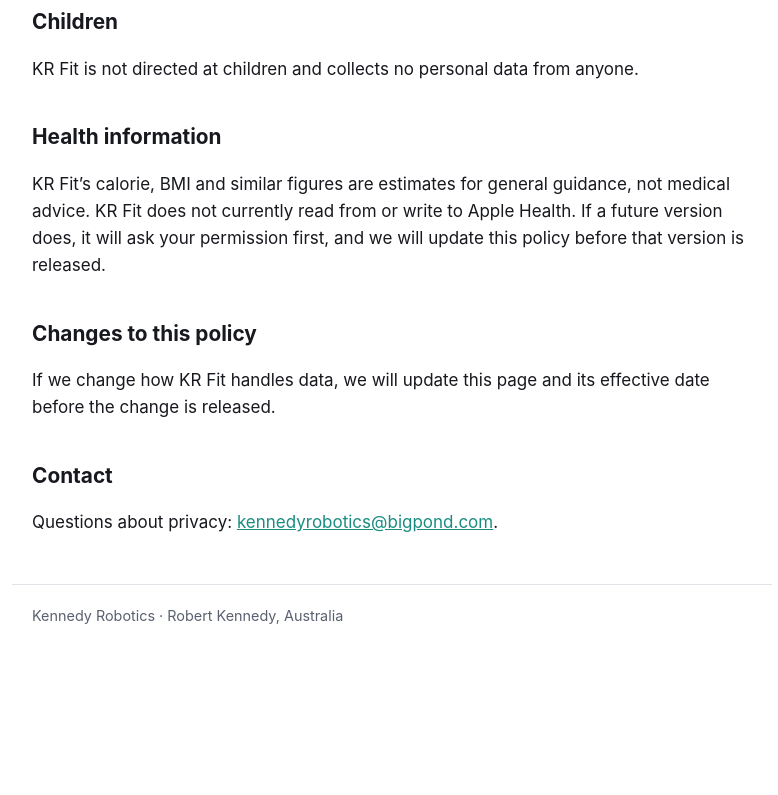
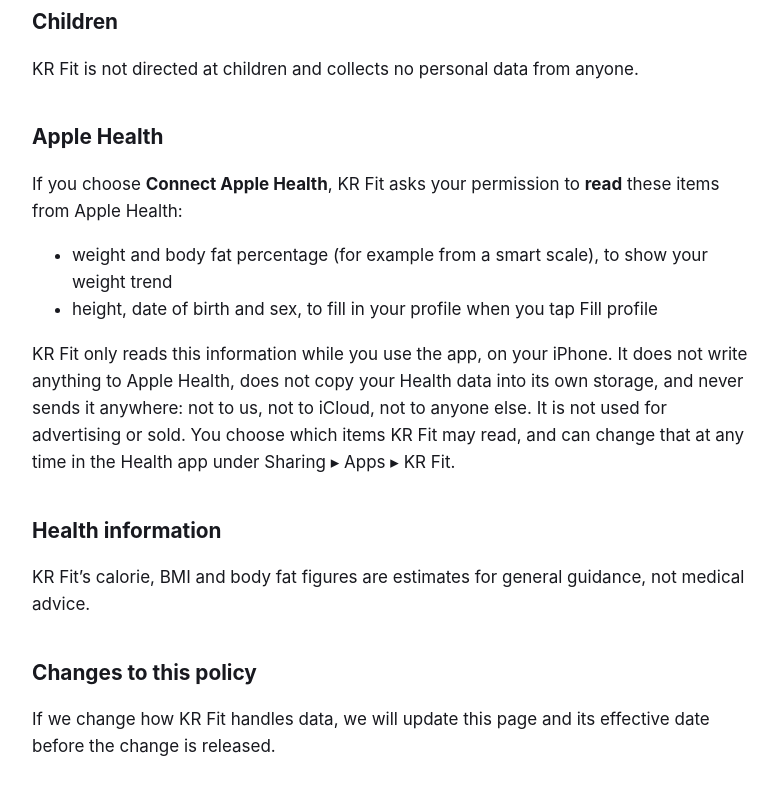
Before and after one commit to kennedyrobotics/kennedyrobotics.github.io, a plain HTML site: page krfit/privacy/index.html in a window 1280 px wide. Shown: the part 1420-2215 px from the top of the page, without its empty margins (248-1026 px from the left). Before the commit the page ends 2082 px from the top, so only its background shows below. Drawn offline with Linux system fonts and the light colour scheme.

Commit message:
KR Fit: privacy policy and FAQ for Apple Health (read only)
Co-Authored-By: Claude Opus 5.5 <noreply@anthropic.com>

```diff
--- a/krfit/privacy/index.html
+++ b/krfit/privacy/index.html
@@ -12,7 +12,7 @@
   <header><a href="/krfit/">KR Fit</a></header>
   <main>
     <h1>Privacy policy</h1>
-    <p class="muted">KR Fit for iPhone · Effective 15 November 2026</p>
+    <p class="muted">KR Fit for iPhone · Effective 15 November 2026 (updated for Apple Health)</p>
 
     <div class="note">
       <strong>In short:</strong> KR Fit does not collect, store or share any of your personal data on our servers.
@@ -55,10 +55,20 @@
     <h2>Children</h2>
     <p>KR Fit is not directed at children and collects no personal data from anyone.</p>
 
+    <h2>Apple Health</h2>
+    <p>If you choose <strong>Connect Apple Health</strong>, KR Fit asks your permission to <strong>read</strong>
+      these items from Apple Health:</p>
+    <ul>
+      <li>weight and body fat percentage (for example from a smart scale), to show your weight trend</li>
+      <li>height, date of birth and sex, to fill in your profile when you tap Fill profile</li>
+    </ul>
+    <p>KR Fit only reads this information while you use the app, on your iPhone. It does not write anything to
+      Apple Health, does not copy your Health data into its own storage, and never sends it anywhere: not to us,
+      not to iCloud, not to anyone else. It is not used for advertising or sold. You choose which items KR Fit
+      may read, and can change that at any time in the Health app under Sharing ▸ Apps ▸ KR Fit.</p>
+
     <h2>Health information</h2>
-    <p>KR Fit’s calorie, BMI and similar figures are estimates for general guidance, not medical advice. KR Fit
-      does not currently read from or write to Apple Health. If a future version does, it will ask your
-      permission first, and we will update this policy before that version is released.</p>
+    <p>KR Fit’s calorie, BMI and body fat figures are estimates for general guidance, not medical advice.</p>
 
     <h2>Changes to this policy</h2>
     <p>If we change how KR Fit handles data, we will update this page and its effective date before the change
```
Also changed, not shown: krfit/index.html (+5 -1 lines).
